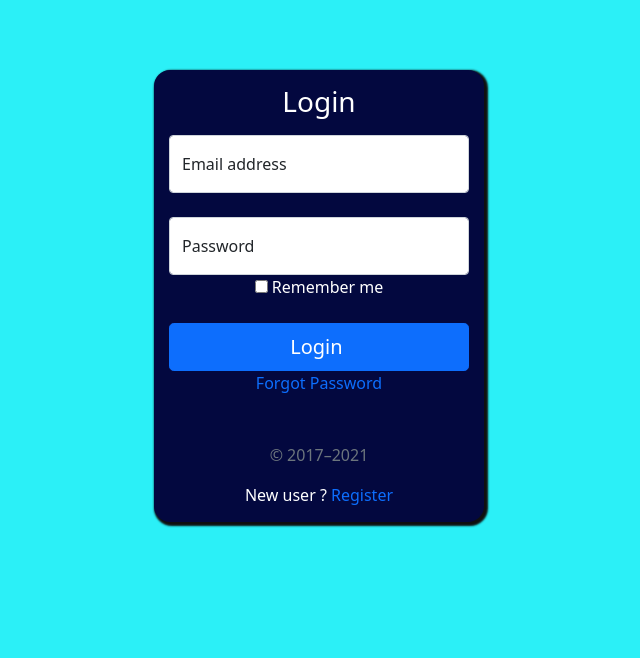
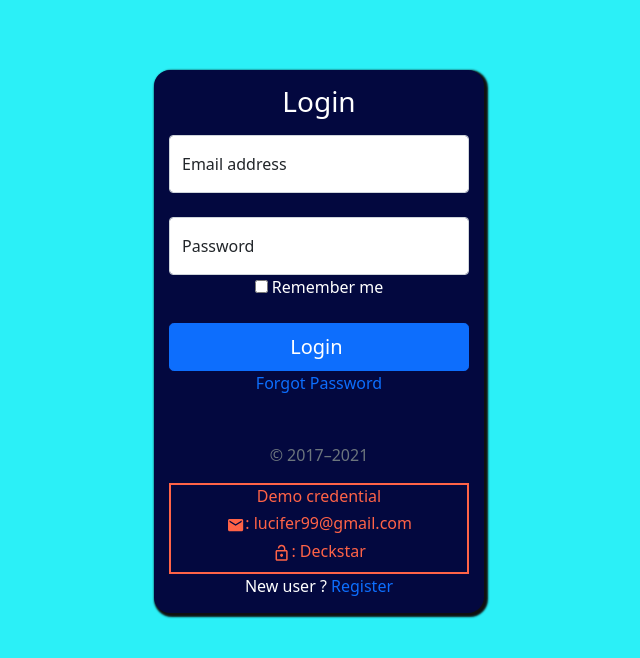
Before and after one commit to Ryuk996/Htreact, a React (Create React App) app: page / in a window 1280 px wide. Shown: the top 658 px of the page, without its empty margins (321-961 px from the left). Built offline with nearby package versions, Linux system fonts and the light colour scheme.

Commit message:
Added react democredential

```diff
--- a/package.json
+++ b/package.json
@@ -3,6 +3,10 @@
   "version": "0.1.0",
   "private": true,
   "dependencies": {
+    "@emotion/react": "^11.7.1",
+    "@emotion/styled": "^11.6.0",
+    "@mui/icons-material": "^5.3.1",
+    "@mui/material": "^5.3.1",
     "@testing-library/jest-dom": "^5.14.1",
     "@testing-library/react": "^11.2.7",
     "@testing-library/user-event": "^12.8.3",
--- a/src/createfile.css
+++ b/src/createfile.css
@@ -22,6 +22,7 @@
   margin-top: 4%;
   /* box-shadow: 2px 5px 2px black; */
   border-radius: 50px;
+  /* padding-left: 2px; */
 }
 ::-webkit-file-upload-button{
   border:none;
--- a/src/login.css
+++ b/src/login.css
@@ -13,6 +13,16 @@
     /* margin-bottom: 40% !important; */
 
   }
+  .credential{
+    border: 2px solid tomato;
+    padding: 2px;
+    font-size: 1.3rem;
+    color: tomato;
+  }
+  .credicon{
+    font-size: 1.2rem !important;
+    padding-top: 1px !important;
+  }
   /* .text-center{
     background: aqua;
     width: 100%;
--- a/src/login.js
+++ b/src/login.js
@@ -9,6 +9,7 @@ import {Link} from "react-router-dom"
 import {showErrMsg,showSuccessMsg} from "./Notifications/Notification"
 import Forgotpassword from './Forgotpassword';
 // import 'bootstrap/dist/css/bootstrap.min.css';
+import { Email, LockOpen } from '@mui/icons-material';
 
 function Login() {
 
@@ -74,7 +75,12 @@ function Login() {
                 </form>
                     {err&& showErrMsg(err)}
                     {success && showSuccessMsg(success)}
-                <span class=" text-white">New user ?</span><Link to="/register" className="register"> Register</Link>
+                    <div className="credential">
+                        <h6>Demo credential</h6>
+                        <h6><Email className="credicon"/>: lucifer99@gmail.com</h6>
+                        <h6><LockOpen className="credicon"/>: Deckstar</h6>
+                    </div>
+                <span class=" text-white">New user ?</span><Link to="/register"  className="register"> Register</Link>
             </div>
         </div>
         </div>
```
Also changed, not shown: 1 other file (tests, documents, lock files or other folders).
